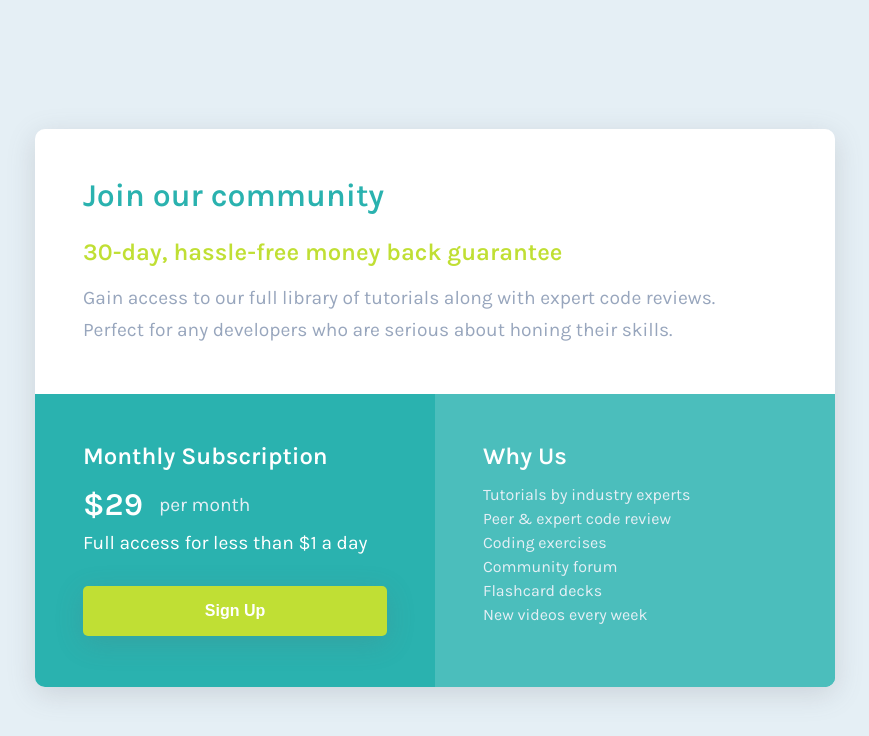
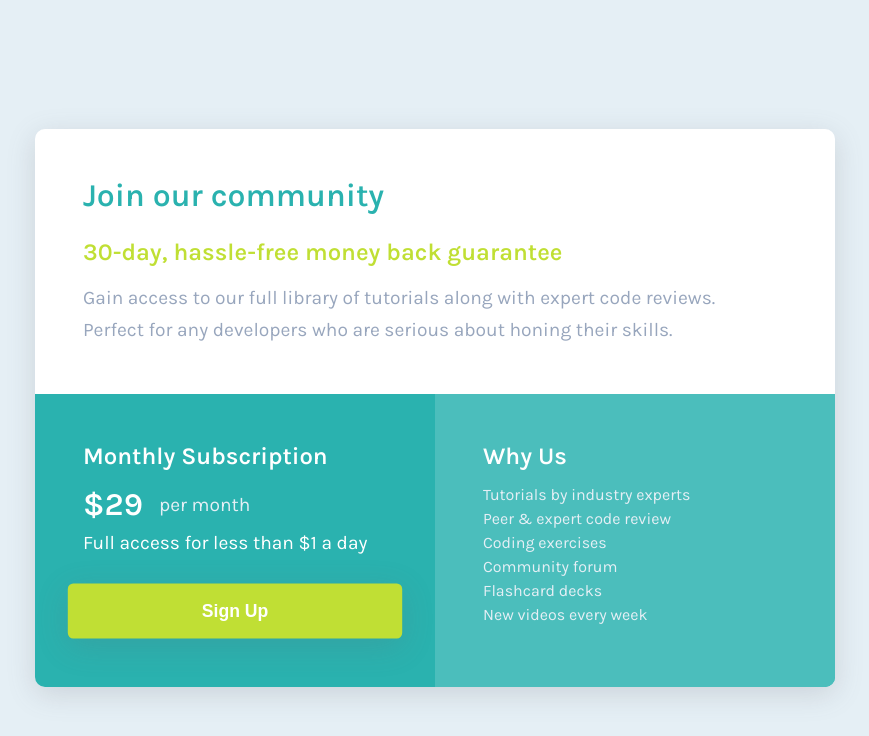
Before and after one commit to KristianDunne/single-price-grid-component, a plain HTML site: page index.html in a window 1280 px wide. In both pictures the pointer is over the button "Sign Up". Shown: the whole page, without its empty margins (205-1074 px from the left). Drawn offline with Linux system fonts and the light colour scheme.

Commit message:
Add a grow transition to the sign up button on hover

```diff
--- a/style.css
+++ b/style.css
@@ -99,6 +99,14 @@ body {
     font-size: 1rem;
     margin-top: 2rem;
     box-shadow: rgba(100, 100, 111, 0.2) 0px 7px 29px 0px;
+    cursor: pointer;
+}
+
+.bottom-section .card .sign-up-btn:hover {
+    -webkit-transform: scale(1.1);
+    transform: scale(1.1);
+    -webkit-transition-duration: 0.3s;
+    transition-duration: 0.3s;
 }
 
 .bottom-section .card-lighter {
```
